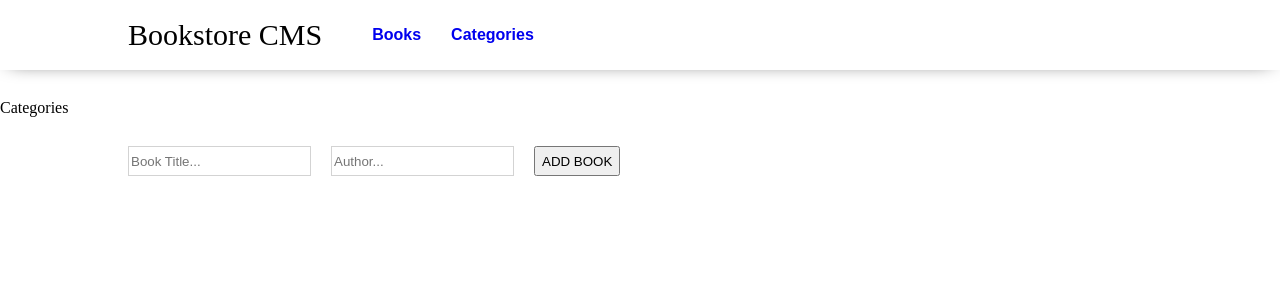
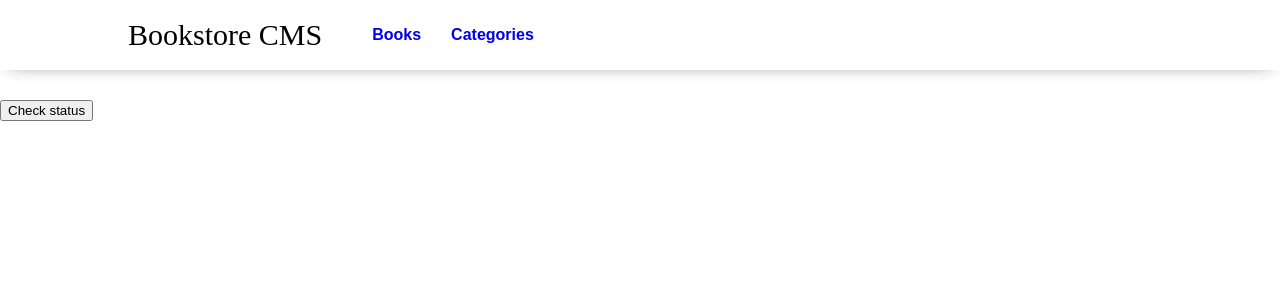
Before and after one commit to c3c1l1a/BookstoreCMS, a React (Create React App) app: page /categories in a window 1280 px wide. Shown: the top 300 px of the page. Built offline with nearby package versions, Linux system fonts and the light colour scheme.

Commit message:
Add button in category page

```diff
--- a/src/App.js
+++ b/src/App.js
@@ -5,7 +5,6 @@ import { v4 as uuidv4 } from 'uuid';
 import Books from './components/Books';
 import Categories from './components/Categories';
 import Navbar from './components/Navbar';
-import BookForm from './components/BookForm';
 import './components/css/App.css';
 
 import './components/css/reset.css';
@@ -50,7 +49,6 @@ const App = () => {
         <Route exact path="/" element={<Books books={state.books} />} />
         <Route path="categories/*" element={<Categories />} />
       </Routes>
-      <BookForm />
     </div>
   );
 };
--- a/src/components/Book.js
+++ b/src/components/Book.js
@@ -4,7 +4,6 @@ import './css/Book.css';
 const Book = (props) => {
   const { book } = props;
 
-  console.log(book);
   return (
     <li className='book'>
       <div className='details'>
--- a/src/components/Books.js
+++ b/src/components/Books.js
@@ -1,11 +1,13 @@
 /* eslint-disable */
 import Book from './Book';
 import './css/Books.css';
+import BookForm from './BookForm';
 
 const Books = (props) => {
   const { books } = props;
 
   return (
+    <div>
       <ul className='books'>
         {props.books.map((book) => (
           <Book
@@ -14,6 +16,8 @@ const Books = (props) => {
           />
         ))}
       </ul>
+      <BookForm />
+    </div>
   );
 }
 export default Books;
--- a/src/components/Categories.js
+++ b/src/components/Categories.js
@@ -1,6 +1,6 @@
 const Categories = () => (
   <div className="categories">
-    <h1>Categories</h1>
+    <button type="submit"> Check status </button>
   </div>
 );
 
```
Lines whose indentation alone changed are shown as unchanged.
